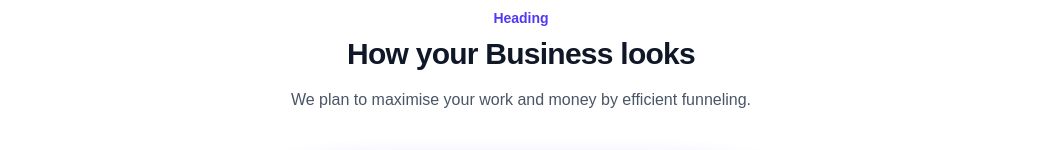
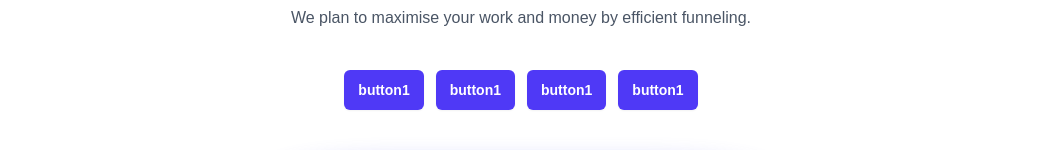
Before and after one commit to BYK-Oxford/byk-website, a Next.js app: page /home in a window 1280 px wide. Shown: the part 2624-2774 px from the top of the page, without its empty margins (119-1160 px from the left). Built offline with nearby package versions, Linux system fonts and the light colour scheme.

Commit message:
new screen report image

```diff
--- a/src/app/home/components/funnel.tsx
+++ b/src/app/home/components/funnel.tsx
@@ -64,6 +64,25 @@ export default function Funnel() {
         }
       );
     }
+    funnelLayers.current.forEach((el, index) => {
+      if (el) {
+        gsap.fromTo(
+          el,
+          { opacity: 0, y: 30 },
+          {
+            opacity: 1,
+            y: 0,
+            duration: 0.8,
+            delay: index * 0.1,
+            scrollTrigger: {
+              trigger: el,
+              start: "top 85%",
+              toggleActions: "play none none none",
+            },
+          }
+        );
+      }
+    });
   }, []);
   const sizes = [50, 80, 100];
   return (
@@ -81,6 +100,21 @@ export default function Funnel() {
         <p ref={paraRef} className="mt-4 text-base text-gray-600">
           We plan to maximise your work and money by efficient funneling.
         </p>
+      </div>
+
+      <div className="mx-auto max-w-xl text-center justify-center mb-10 flex gap-3">
+        <button className="w-fit rounded-md bg-indigo-600 px-3.5 py-2.5 text-sm font-semibold text-white shadow-xs hover:bg-indigo-500 focus-visible:outline-2 focus-visible:outline-offset-2 focus-visible:outline-indigo-600">
+          button1
+        </button>
+        <button className="w-fit rounded-md bg-indigo-600 px-3.5 py-2.5 text-sm font-semibold text-white shadow-xs hover:bg-indigo-500 focus-visible:outline-2 focus-visible:outline-offset-2 focus-visible:outline-indigo-600">
+          button1
+        </button>
+        <button className="w-fit rounded-md bg-indigo-600 px-3.5 py-2.5 text-sm font-semibold text-white shadow-xs hover:bg-indigo-500 focus-visible:outline-2 focus-visible:outline-offset-2 focus-visible:outline-indigo-600">
+          button1
+        </button>
+        <button className="w-fit rounded-md bg-indigo-600 px-3.5 py-2.5 text-sm font-semibold text-white shadow-xs hover:bg-indigo-500 focus-visible:outline-2 focus-visible:outline-offset-2 focus-visible:outline-indigo-600">
+          button1
+        </button>
       </div>
 
       {/* Funnel Layers */}
@@ -283,7 +317,7 @@ export default function Funnel() {
         </div>
         <div
           ref={(el) => {
-            funnelLayers.current[2] = el;
+            funnelLayers.current[3] = el;
           }}
           className="full-funnel"
           style={{
--- a/src/app/home/components/screen.tsx
+++ b/src/app/home/components/screen.tsx
@@ -138,7 +138,7 @@ export default function Screen() {
         <div className="mx-auto max-w-5xl px-4 lg:px-6">
           <img
             alt="App screenshot"
-            src="https://www.newhorizons.com/Portals/2/power-bi-service-dashboard-sm.png"
+            src="/screen.png"
             width={1200}
             height={720}
             className="rounded-lg shadow-lg ring-1 ring-gray-200"
```
Also changed, not shown: public/screen.png (added).
